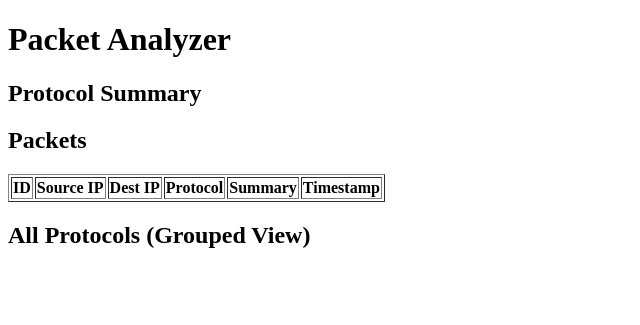
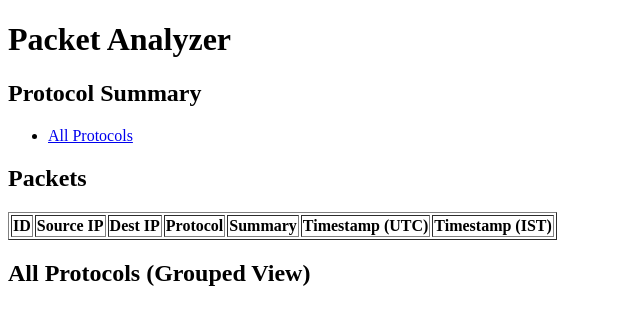
Before and after one commit to venkattharakram/packet-analyzer, a Flask app: page / in a window 1280 px wide. Shown: the top 325 px of the page, without its empty margins (0-640 px from the left). Run offline with Flask 3, Linux system fonts and the light colour scheme; data that the repository does not hold is empty.

Commit message:
Update index.html

```diff
--- a/ui-service/templates/index.html
+++ b/ui-service/templates/index.html
@@ -11,6 +11,7 @@
     {% for proto, count in summary.items() %}
       <li><a href="/?protocol={{ proto }}">{{ proto }}</a>: {{ count }}</li>
     {% endfor %}
+    <li><a href="/?protocol=ALL">All Protocols</a></li> <!-- ✅ Added -->
   </ul>
 
   <h2>Packets {% if selected %}(Filtered: {{ selected }}){% endif %}</h2>
@@ -21,7 +22,8 @@
       <th>Dest IP</th>
       <th>Protocol</th>
       <th>Summary</th>
-      <th>Timestamp</th>
+      <th>Timestamp (UTC)</th>
+      <th>Timestamp (IST)</th> <!-- ✅ Dual timestamp restored -->
     </tr>
     {% for pkt in packets %}
       <tr>
@@ -30,7 +32,14 @@
         <td>{{ pkt.dst_ip }}</td>
         <td>{{ pkt.protocol }}</td>
         <td>{{ pkt.summary }}</td>
-        <td>{{ pkt.timestamp|default("N/A") }}</td>
+        <td>{{ pkt.timestamp if pkt.timestamp else "N/A" }}</td>
+        <td>
+          {% if pkt.timestamp %}
+            {{ pkt.timestamp | to_datetime | to_ist }}
+          {% else %}
+            N/A
+          {% endif %}
+        </td>
       </tr>
     {% endfor %}
   </table>
@@ -57,14 +66,23 @@
 
         // Build table
         let html = `<table border="1">
-                      <tr><th>ID</th><th>Source</th><th>Destination</th><th>Summary</th><th>Timestamp</th></tr>`;
+                      <tr><th>ID</th><th>Source</th><th>Destination</th><th>Summary</th><th>Timestamp (UTC)</th><th>Timestamp (IST)</th></tr>`;
         data.packets.forEach(pkt => {
+          let utc = pkt.timestamp || "N/A";
+          let ist = "N/A";
+          if (pkt.timestamp) {
+            try {
+              let d = new Date(pkt.timestamp);
+              ist = d.toLocaleString("en-IN", { timeZone: "Asia/Kolkata" });
+            } catch {}
+          }
           html += `<tr>
                      <td>${pkt.id}</td>
                      <td>${pkt.src_ip || ""}</td>
                      <td>${pkt.dst_ip || ""}</td>
                      <td>${pkt.summary || ""}</td>
-                     <td>${pkt.timestamp || "N/A"}</td>
+                     <td>${utc}</td>
+                     <td>${ist}</td>
                    </tr>`;
         });
         html += "</table>";
```
